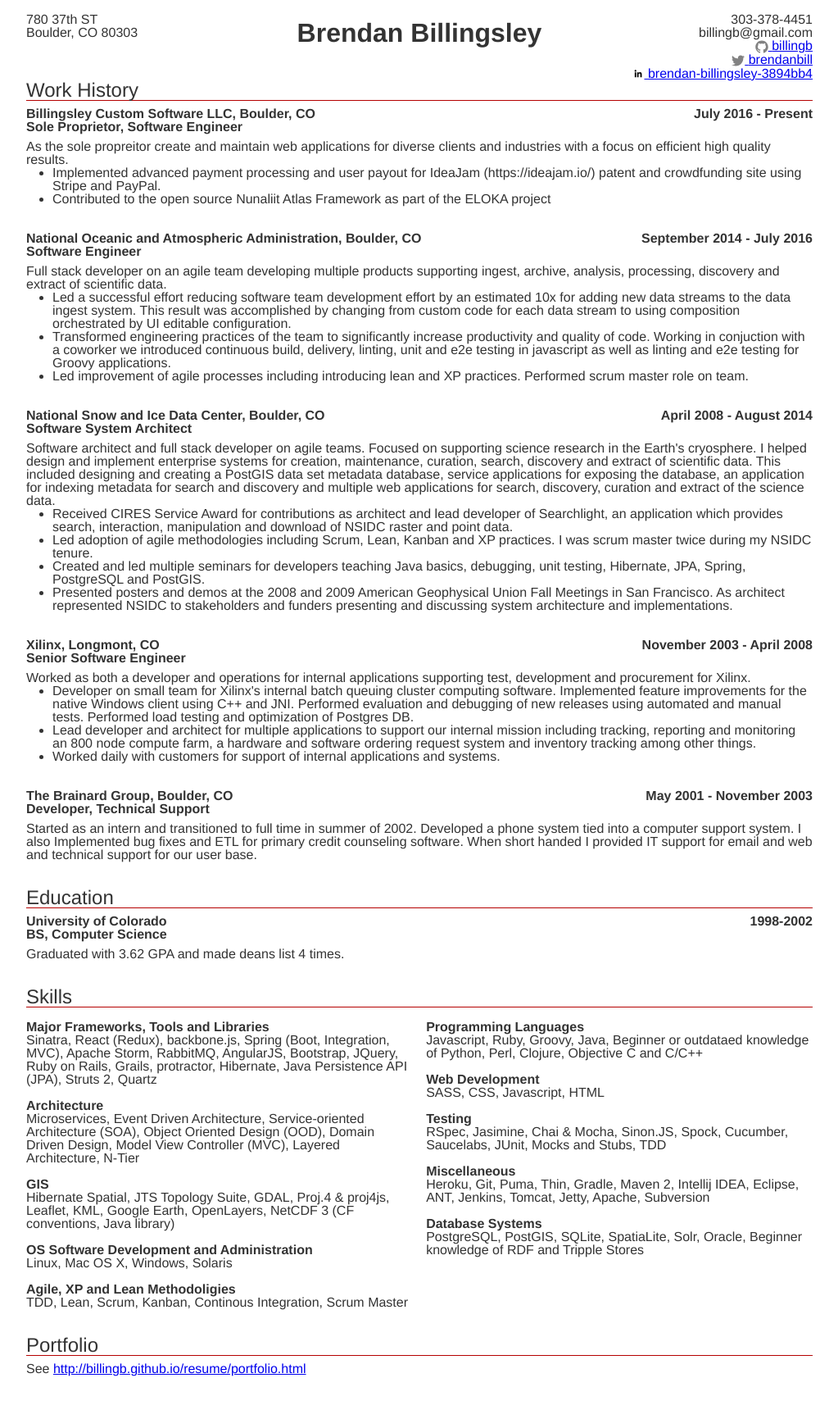
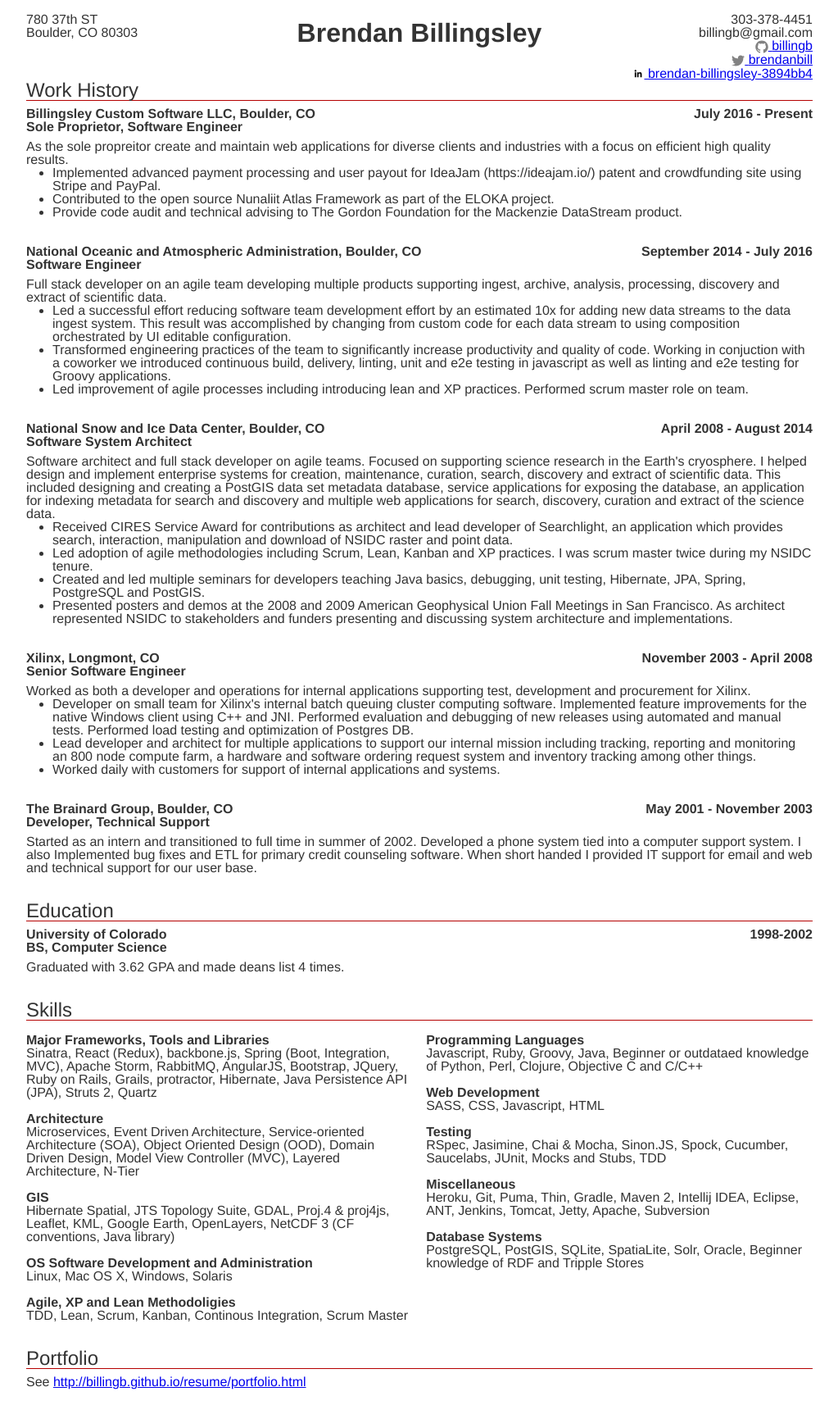
Before and after one commit to billingb/billingb.github.io, a Jekyll site: the page built from resume/index.html, in a window 1280 px wide. Shown: the whole page at 82% size, without its empty margins (104-1127 px from the left). Built offline with Jekyll 4.4.1, drawn with Linux system fonts in a browser that asks for light colours.

Commit message:
Adding Gordon Foundation advising

```diff
--- a/_data/resume/jobs.yaml
+++ b/_data/resume/jobs.yaml
@@ -5,7 +5,8 @@
   summary: As the sole propreitor create and maintain web applications for diverse clients and industries with a focus on efficient high quality results.
   highlights:
     - Implemented advanced payment processing and user payout for IdeaJam (https://ideajam.io/) patent and crowdfunding site using Stripe and PayPal.
-    - Contributed to the open source Nunaliit Atlas Framework as part of the ELOKA project
+    - Contributed to the open source Nunaliit Atlas Framework as part of the ELOKA project.
+    - Provide code audit and technical advising to The Gordon Foundation for the Mackenzie DataStream product.
   tech: Ruby, Sinatra, RSpec, React, Redux, Sass, Bootstrap, Stripe, Paypal, Java, Javascript
 
 - company: National Oceanic and Atmospheric Administration
```
